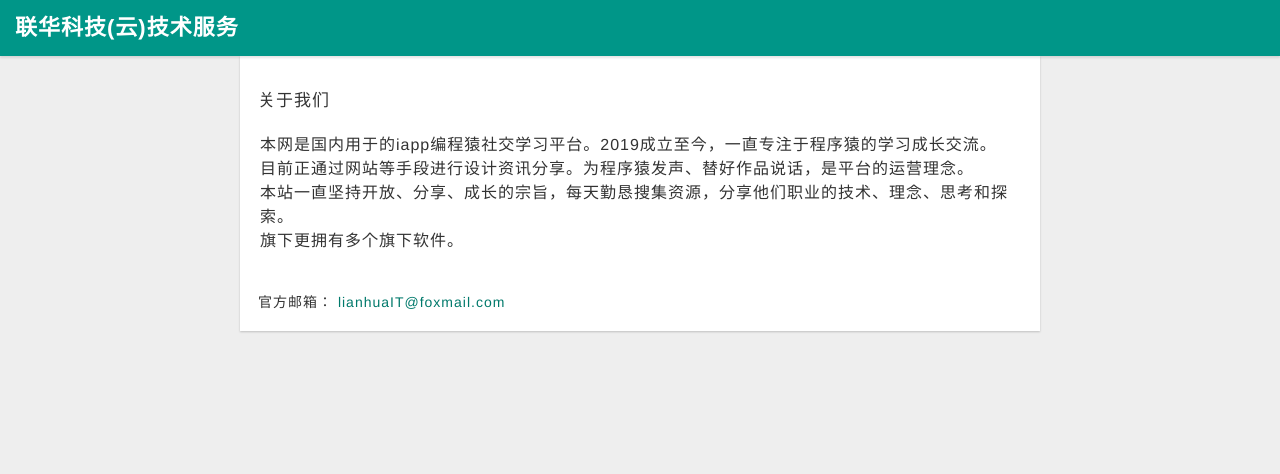
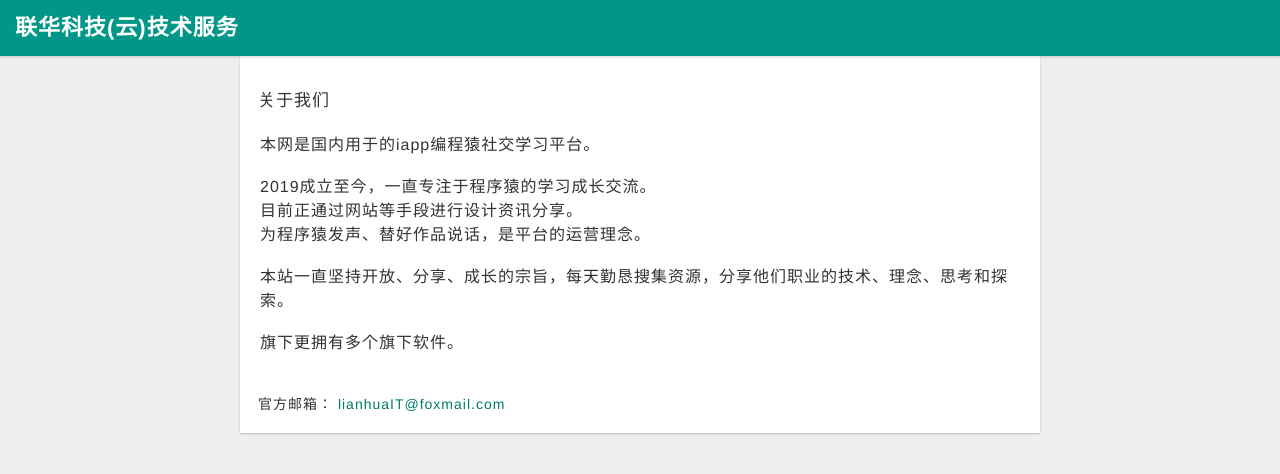
Before and after one commit to 2361913785/2361913785.github.io, a plain HTML site: page obout.html in a window 1280 px wide. Drawn offline with Linux system fonts and the light colour scheme.

Commit message:
Update obout.html

```diff
--- a/obout.html
+++ b/obout.html
@@ -91,11 +91,11 @@ body {
 
 			<div class="ab_t">关于我们</div>
 			<div class="ab_show">
-本网是国内用于的iapp编程猿社交学习平台。2019成立至今，一直专注于程序猿的学习成长交流。<br>目前正通过网站等手段进行设计资讯分享。为程序猿发声、替好作品说话，是平台的运营理念。
-<br>
+本网是国内用于的iapp编程猿社交学习平台。<br><br>2019成立至今，一直专注于程序猿的学习成长交流。<br>目前正通过网站等手段进行设计资讯分享。<br>为程序猿发声、替好作品说话，是平台的运营理念。
+<br><br>
 本站一直坚持开放、分享、成长的宗旨，每天勤恳搜集资源，分享他们职业的技术、理念、思考和探索。
 
-<br>旗下更拥有多个旗下软件。</div>
+<br><br>旗下更拥有多个旗下软件。</div>
 
 			<div class="email">
 				<p>官方邮箱：
```
